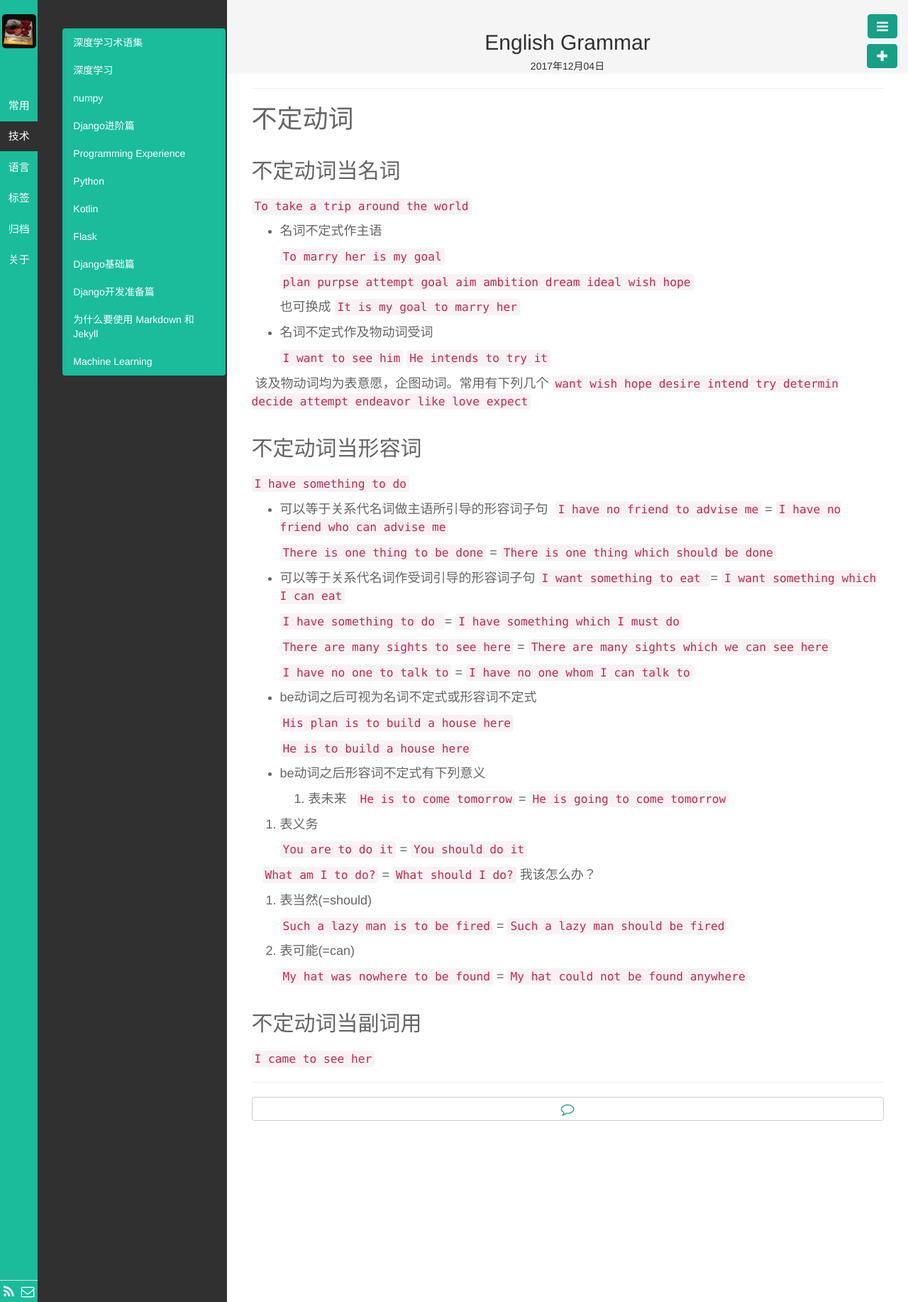
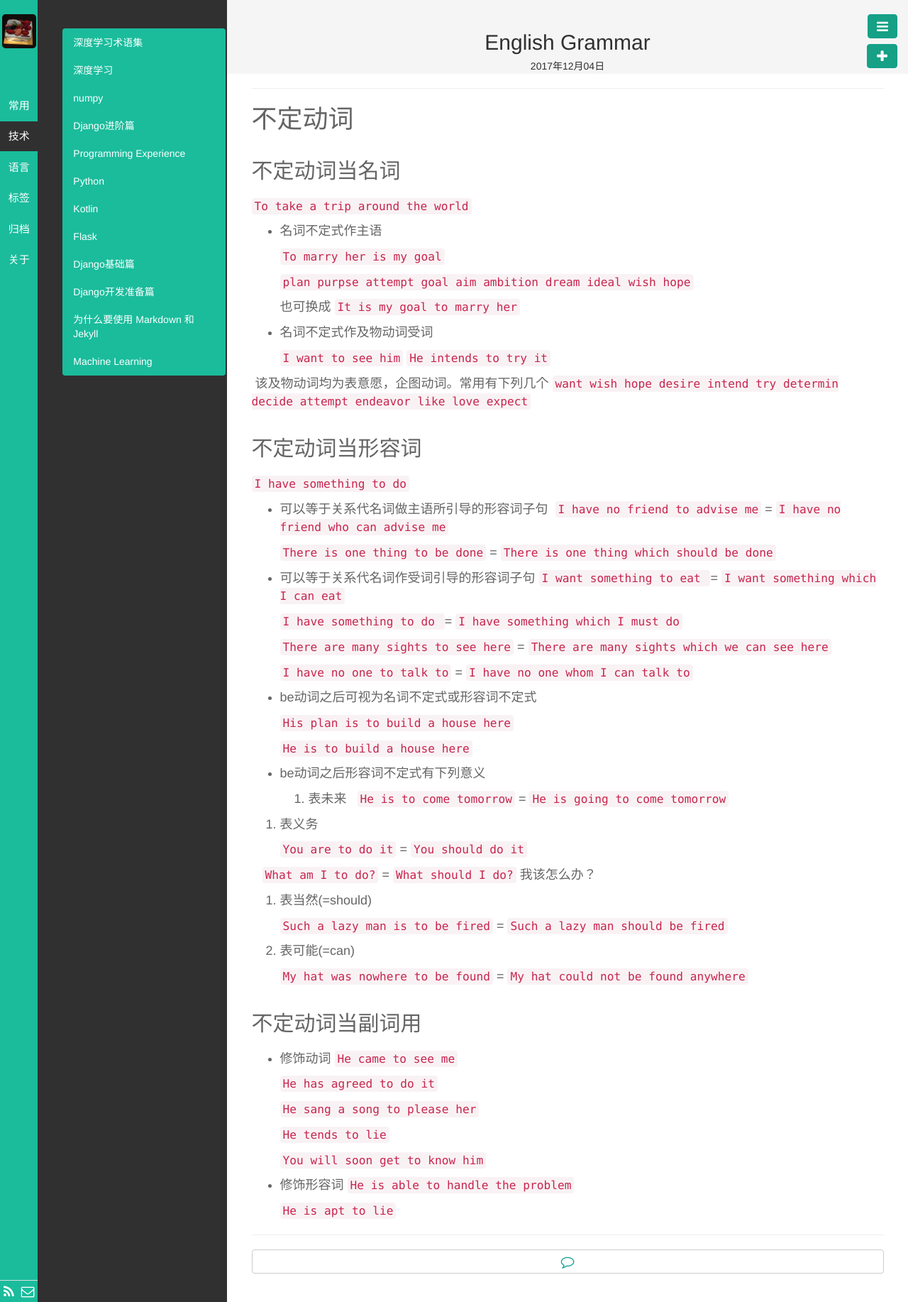
Before and after one commit to kyoyo/kyoyo.github.io, a Jekyll site: the page built from _posts/语言/2017-12-04-English-Grammar.md, in a window 1280 px wide. Shown: the whole page at 71% size. Built offline with Jekyll 4.4.1, drawn with Linux system fonts in a browser that asks for light colours; Markdown is read by kramdown in place of the engine named in the settings.

Commit message:
Update 2017-12-04-English-Grammar.md

```diff
--- a/_posts/语言/2017-12-04-English-Grammar.md
+++ b/_posts/语言/2017-12-04-English-Grammar.md
@@ -78,5 +78,18 @@ description:
     `My hat was nowhere to be found` = `My hat could not be found anywhere`
 
 ## 不定动词当副词用
+- 修饰动词
+  `He came to see me`
 
-`I came to see her`
+  `He has agreed to do it`
+
+  `He sang a song to please her`
+
+  `He tends to lie`
+
+  `You will soon get to know him`
+
+- 修饰形容词
+  `He is able to handle the problem`
+
+  `He is apt to lie`
```
